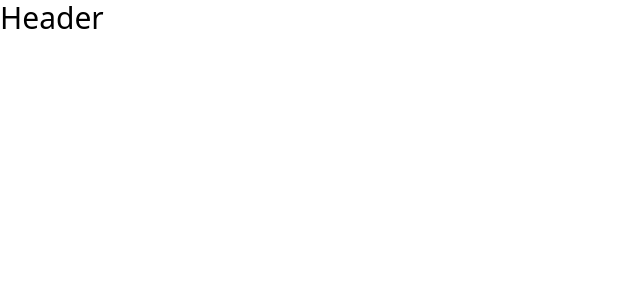
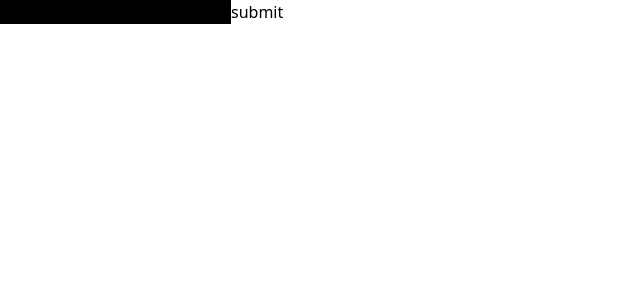
Before and after one commit to vibovenkat123/vue-todo-list, a Vue app: page / in a window 1280 px wide. Shown: the top 300 px of the page, without its empty margins (0-640 px from the left). Built offline with nearby package versions, Linux system fonts and the light colour scheme.

Commit message:
add ways to add and see todos with pinia

```diff
--- a/package.json
+++ b/package.json
@@ -10,6 +10,7 @@
   "dependencies": {
     "autoprefixer": "^10.4.12",
     "core-js": "^3.8.3",
+    "pinia": "^2.0.22",
     "postcss": "^8.4.16",
     "register-service-worker": "^1.7.2",
     "vue": "^3.2.13"
--- a/src/App.vue
+++ b/src/App.vue
@@ -1,5 +1,9 @@
 <template>
-  <p class="text-3xl">Header</p>
+  <TodosData />
+  <DataInput />
 </template>
 
-<script lang="ts" setup></script>
+<script lang="ts" setup>
+import DataInput from "./components/data-input.vue";
+import TodosData from "./components/todos-data.vue";
+</script>
--- /dev/null
+++ b/src/components/data-input.vue
@@ -0,0 +1,13 @@
+<script lang="ts" setup>
+import { useTodoStore } from "../todosStore";
+import { ref } from "vue";
+let currentInputTodo = ref("");
+const store = useTodoStore();
+function submit() {
+  store.todos.push(currentInputTodo.value);
+}
+</script>
+<template>
+  <input type="text" v-model="currentInputTodo" class="bg-black text-white" />
+  <button @click="submit">submit</button>
+</template>
--- /dev/null
+++ b/src/components/todos-data.vue
@@ -0,0 +1,9 @@
+<script lang="ts" setup>
+import { useTodoStore } from "@/todosStore";
+let store = useTodoStore();
+</script>
+<template>
+  <ul v-for="todo in store.todos" :key="todo">
+    <li>{{ todo }}</li>
+  </ul>
+</template>
--- a/src/main.ts
+++ b/src/main.ts
@@ -1,5 +1,9 @@
 import { createApp } from "vue";
+import { createPinia } from "pinia";
 import App from "./App.vue";
 import "./tailwind.css";
 import "./registerServiceWorker";
-createApp(App).mount("#app");
+const pinia = createPinia();
+const app = createApp(App);
+app.use(pinia);
+app.mount("#app");
--- /dev/null
+++ b/src/todosStore.ts
@@ -0,0 +1,10 @@
+import { defineStore } from "pinia";
+import { Ref, ref } from "vue";
+
+export const useTodoStore = defineStore("todo", () => {
+  const todos: Ref<string[]> = ref([]);
+  function add(value: string) {
+    todos.value.push(value);
+  }
+  return { todos, add };
+});
```
Also changed, not shown: src/store.ts (added, +9 -0 lines), 1 other file (tests, documents, lock files or other folders).
